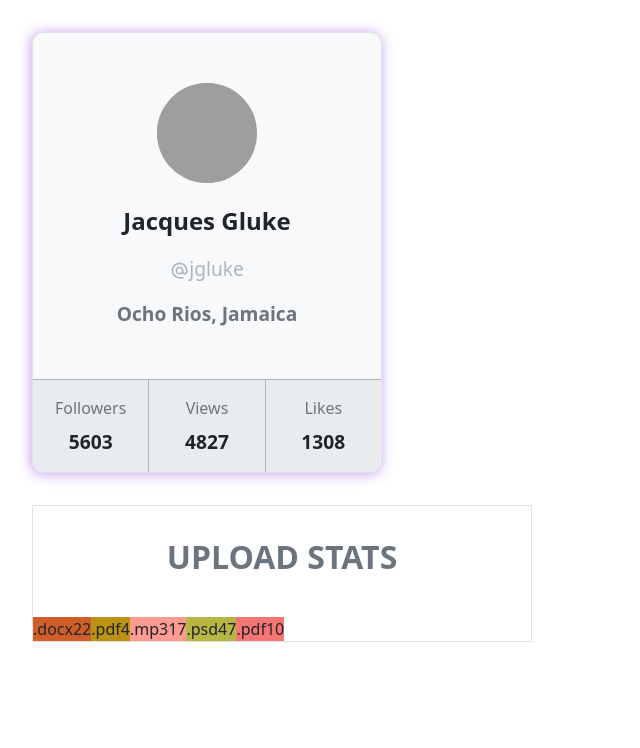
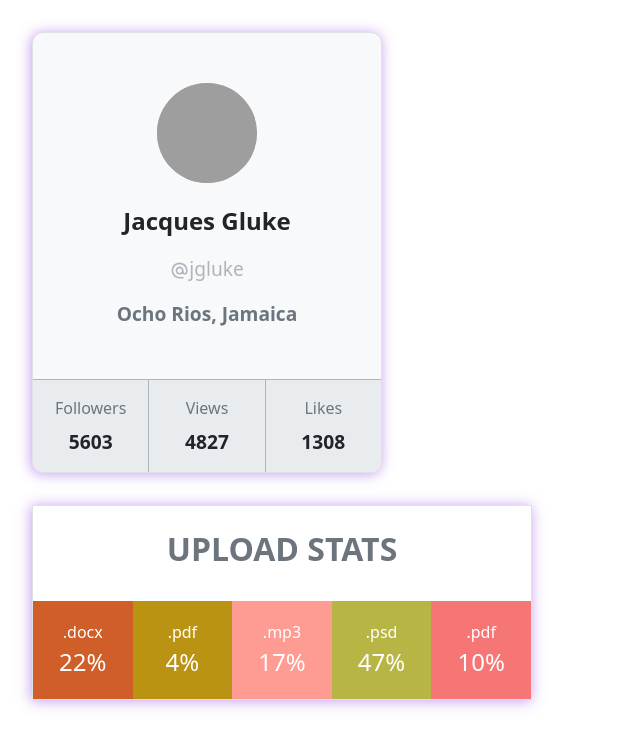
Before and after one commit to DorianGarret/goit-react-hw-01-components, a React (Create React App) app: page / in a window 1280 px wide. Shown: the top 748 px of the page, without its empty margins (0-640 px from the left). Built offline with nearby package versions, Linux system fonts and the light colour scheme; grey boxes are pictures that could not be loaded.

Commit message:
Компонент статистики загатовка

```diff
--- a/src/components/Profile/Profile.styled.jsx
+++ b/src/components/Profile/Profile.styled.jsx
@@ -6,7 +6,7 @@ export const Wrapper = styled.div`
   background-color: var(--bs-light);
   border: 1px solid var(--bs-gray-300);
   overflow: hidden;
-  box-shadow: -1px 1px 13px 0px rgba(141, 60, 221, 0.5);
+  box-shadow: var(--bs-shadow);
   margin: 2rem;
 `
 
--- a/src/components/Statistics/Statistics.jsx
+++ b/src/components/Statistics/Statistics.jsx
@@ -11,7 +11,7 @@ const Statistics = ({ title, stats }) => {
           return (
             <ListItem key={id} style={{ backgroundColor: `${getRandomHexColor()}` }}>
               <Label>{label}</Label>
-              <Percentage>{percentage}</Percentage>
+              <Percentage>{percentage}%</Percentage>
             </ListItem>
           )
         })}
--- a/src/components/Statistics/Statistics.styled.jsx
+++ b/src/components/Statistics/Statistics.styled.jsx
@@ -5,12 +5,13 @@ export const Wrapper = styled.article`
   text-align: center;
 
   border: 1px solid var(--bs-gray-300);
+  box-shadow: var(--bs-shadow);
   overflow: hidden;
   margin: 2rem;
 `
 
 export const Title = styled.h2`
-  padding: 2rem 0;
+  padding: 1.5rem 0;
   text-transform: uppercase;
   font-weight: 700;
   color: var(--bs-gray-600);
@@ -23,8 +24,20 @@ export const List = styled.ul`
   list-style: none;
 `
 
-export const ListItem = styled.li``
+export const ListItem = styled.li`
+  display: flex;
+  flex-direction: column;
+  align-items: center;
+  flex: 1;
+  padding: 1.2rem;
+  color: var(--bs-white);
+`
 
-export const Label = styled.span``
+export const Label = styled.span`
+  font-size: 1rem;
+`
 
-export const Percentage = styled.span``
+export const Percentage = styled.span`
+  font-size: 1.5rem;
+  font-weight: 500;
+`
--- a/src/index.css
+++ b/src/index.css
@@ -53,6 +53,7 @@
   --bs-body-line-height: 1.5;
   --bs-body-color: #212529;
   --bs-body-bg: #fff;
+  --bs-shadow: -1px 1px 13px 0px rgba(141, 60, 221, 0.5);
 }
 
 *,
```
